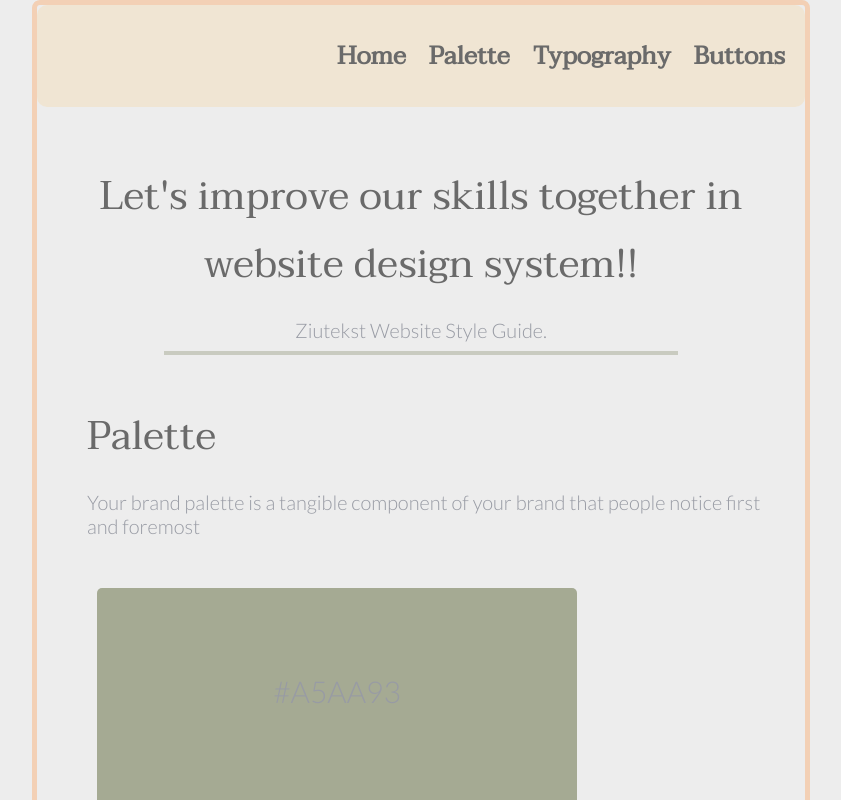
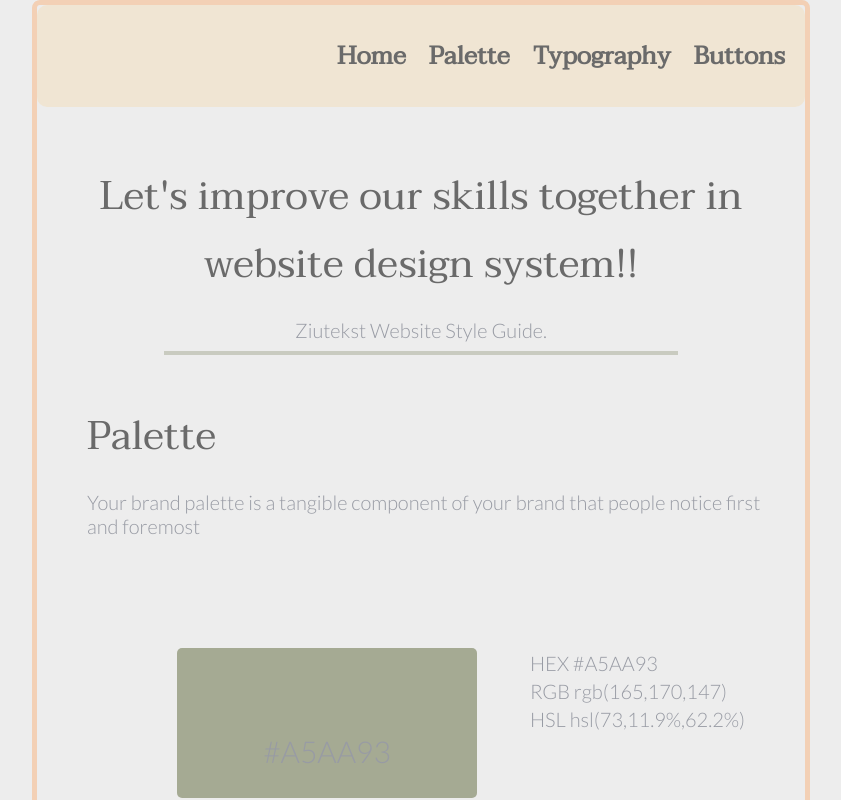
Before and after one commit to ziutekst/ziutekst.github.io, a plain HTML site: page index.html in a window 1280 px wide. In both pictures the pointer is over the element "#A5AA93". Shown: the top 800 px of the page, without its empty margins (219-1060 px from the left). Drawn offline with Linux system fonts and the light colour scheme.

Commit message:
Add files via upload

```diff
--- a/resources/styles.css
+++ b/resources/styles.css
@@ -169,8 +169,11 @@ a:active {
   }
 
 #colorboxes:hover {
-  width: 480px;
-  height: 280px;
+  margin-top: 80px;
+  margin-left: 80px;
+  margin-bottom: 80px;
+  width: 300px;
+  height: 150px;
   z-index: 15;
 }
 
@@ -384,14 +387,15 @@ a:active {
 
 .logo {
   padding: 45px;
-  cursor: point5r;
+  cursor: pointer;
   opacity: 0.7;
   position: absolute;
   right: 0;
 }
 
 .github:hover, .codecademy:hover {
-  opacity: 0.5;
+  opacity: 0.8;
+
 }
 
 .github, .codecademy {
```
